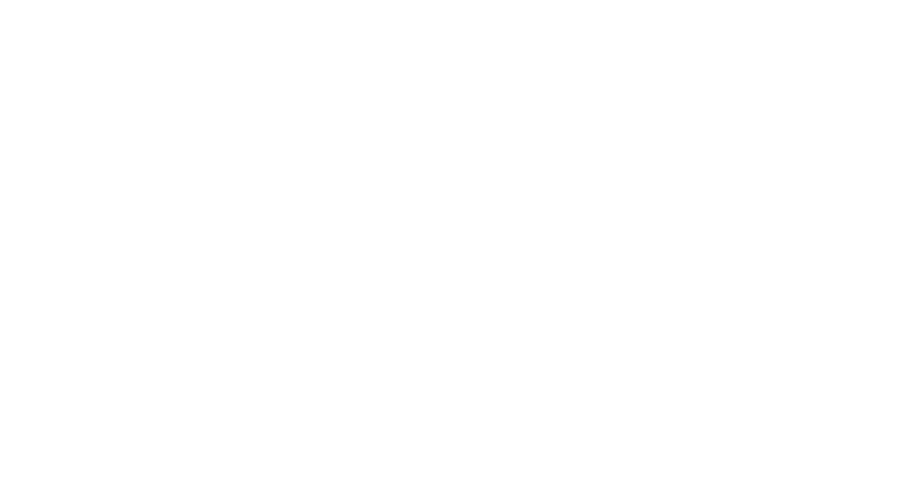
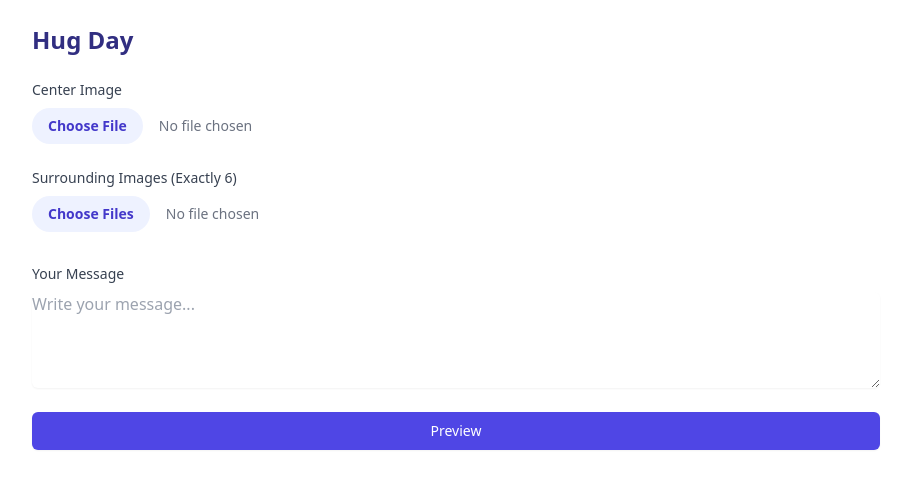
Before and after one commit to hackhub817/love_project, a React (Vite) app in the folder client/: page /hug in a window 1280 px wide. Before the commit this address had no page. Shown: the top 488 px of the page, without its empty margins (184-1095 px from the left). Built offline with nearby package versions, Linux system fonts and the light colour scheme.

Commit message:
username addded

```diff
--- a/client/src/App.jsx
+++ b/client/src/App.jsx
@@ -3,12 +3,13 @@ import Login from "./Pages/Auth/Login";
 import Register from "./Pages/Auth/Register";
 import Dashboard from "./Pages/Dashboard";
 import ProtectedRoute from "./components/ProtectedRoute";
-
+import HugDay from "./components/days/HugDay";
 function App() {
   return (
     <Routes>
       <Route path="/login" element={<Login />} />
       <Route path="/register" element={<Register />} />
+      <Route path="/hug" element={<HugDay />} />
       <Route
         path="/dashboard/*"
         element={
--- a/client/src/Pages/Auth/Register.jsx
+++ b/client/src/Pages/Auth/Register.jsx
@@ -1,12 +1,8 @@
-import  { useState, Fragment, useEffect } from "react";
+import { useState, Fragment, useEffect } from "react";
 import { IoLogoFacebook } from "react-icons/io5";
 import { FaGoogle } from "react-icons/fa";
 import { Link, useNavigate } from "react-router-dom";
-import {
-  registerUser,
-
-  sendOtp,
-} from "../api/Api";
+import { registerUser, sendOtp } from "../api/Api";
 
 import { VscEye, VscEyeClosed } from "react-icons/vsc";
 
@@ -60,6 +56,7 @@ const SignUpForm = () => {
     userPassword: "",
     confirmPassword: "",
     phoneNumber: "",
+    userName: "",
     otp: "",
   });
 
@@ -89,9 +86,15 @@ const SignUpForm = () => {
       fullName,
       confirmPassword,
       phoneNumber,
-
+      userName,
     } = registerData;
-    if (!userEmail || !userPassword || !fullName || !confirmPassword) {
+    if (
+      !userEmail ||
+      !userPassword ||
+      !fullName ||
+      !confirmPassword ||
+      !userName
+    ) {
       setLoaderActive(false);
       return toast.error("Please fill all the fields!");
     }
@@ -207,7 +210,9 @@ const SignUpForm = () => {
       setIsLoadingResendOtp(false);
       return toast.error("Email is Invalid!");
     }
-    const response = await resendOtp({ userEmail: registerData.userEmail });
+    const response = await resendOtp({
+      userEmail: registerData.userEmail,
+    });
 
     if (response?.success) {
       setLoaderActive(false);
@@ -238,6 +243,25 @@ const SignUpForm = () => {
               name="fullName"
               onChange={handleUserInput}
               value={registerData?.fullName}
+            />
+          </div>
+        </div>
+        <div className="w-full lg:w-1/2">
+          <div className="flex flex-col mx-2 mb-6">
+            <label
+              htmlFor="userName"
+              className="mb-1 text-[0.85rem]  font-semibold"
+            >
+              userName
+            </label>
+            <input
+              type="text"
+              className="px-4 leading-10 rounded-md bg-blue-50 focus:outline-none focus:border focus:border-blue-600 "
+              id="userName"
+              placeholder="Please Enter unique user name"
+              name="userName"
+              onChange={handleUserInput}
+              value={registerData?.userName}
             />
           </div>
         </div>
--- /dev/null
+++ b/client/src/components/days/HugDay.jsx
@@ -0,0 +1,280 @@
+import { useState } from "react";
+import { motion } from "framer-motion";
+import { toast } from "sonner";
+import { submitTeddyDayData, uploadImages } from "../../Pages/api/Api";
+
+const HugDay = () => {
+  const [loading, setLoading] = useState(false);
+  const [showPreview, setShowPreview] = useState(false);
+  const [formData, setFormData] = useState({
+    centerImage: null,
+    surroundingImages: [],
+    message: "",
+  });
+
+  // Store temporary image files
+  const [tempImages, setTempImages] = useState({
+    centerImage: null,
+    surroundingImages: [],
+  });
+
+  const handleCenterImageChange = (e) => {
+    const file = e.target.files[0];
+    if (file) {
+      setTempImages((prev) => ({
+        ...prev,
+        centerImage: file,
+      }));
+      setFormData((prev) => ({
+        ...prev,
+        centerImage: URL.createObjectURL(file),
+      }));
+    }
+  };
+
+  const handleSurroundingImagesChange = (e) => {
+    const files = Array.from(e.target.files);
+    if (files.length > 6) {
+      toast.error("You can only upload up to 6 surrounding images");
+      return;
+    }
+
+    const tempUrls = files.map((file) => URL.createObjectURL(file));
+    setTempImages((prev) => ({
+      ...prev,
+      surroundingImages: files,
+    }));
+    setFormData((prev) => ({
+      ...prev,
+      surroundingImages: tempUrls,
+    }));
+  };
+
+  const handlePreview = (e) => {
+    e.preventDefault();
+    if (!formData.centerImage || formData.surroundingImages.length < 6) {
+      toast.error("Please upload all required images");
+      return;
+    }
+    setShowPreview(true);
+  };
+
+  const handleSubmit = async () => {
+    try {
+      setLoading(true);
+
+      // Upload center image
+      const centerImageFormData = new FormData();
+      centerImageFormData.append("images", tempImages.centerImage);
+      const centerImageResponse = await uploadImages(centerImageFormData);
+
+      // Upload surrounding images
+      const surroundingImagesFormData = new FormData();
+      tempImages.surroundingImages.forEach((file) => {
+        surroundingImagesFormData.append("images", file);
+      });
+      const surroundingImagesResponse = await uploadImages(
+        surroundingImagesFormData
+      );
+
+      // Submit all data
+      await submitTeddyDayData({
+        day: "Hug",
+        messages: [formData.message],
+        images: [
+          centerImageResponse.imageUrls[0],
+          ...surroundingImagesResponse.imageUrls,
+        ],
+      });
+
+      toast.success("Hug Day data submitted successfully!");
+      setShowPreview(false);
+      // Reset form
+      setFormData({
+        centerImage: null,
+        surroundingImages: [],
+        message: "",
+      });
+      setTempImages({
+        centerImage: null,
+        surroundingImages: [],
+      });
+    } catch (error) {
+      toast.error("Failed to submit data");
+    } finally {
+      setLoading(false);
+    }
+  };
+
+  if (showPreview) {
+    return (
+      <div className="min-h-screen bg-gradient-to-b from-pink-50 to-indigo-50 py-12 px-4">
+        <div className="max-w-4xl mx-auto">
+          <motion.div
+            initial={{ opacity: 0, y: -20 }}
+            animate={{ opacity: 1, y: 0 }}
+            className="text-center mb-8"
+          >
+            <h1 className="text-3xl font-bold text-indigo-900">
+              Hug Day Preview
+            </h1>
+          </motion.div>
+
+          <div className="relative w-full aspect-square max-w-2xl mx-auto">
+            {/* Center Image */}
+            <motion.div
+              initial={{ scale: 0 }}
+              animate={{ scale: 1 }}
+              className="absolute top-1/2 left-1/2 transform -translate-x-1/2 -translate-y-1/2 w-1/3 aspect-square rounded-full overflow-hidden z-10 border-4 border-white shadow-xl"
+            >
+              <img
+                src={formData.centerImage}
+                alt="Center"
+                className="w-full h-full object-cover"
+              />
+            </motion.div>
+
+            {/* Surrounding Images */}
+            {formData.surroundingImages.map((url, index) => {
+              const angle = index * 60 * (Math.PI / 180);
+              const radius = 42; // Percentage of container width
+              const x = 50 + radius * Math.cos(angle);
+              const y = 50 + radius * Math.sin(angle);
+
+              return (
+                <motion.div
+                  key={index}
+                  initial={{ scale: 0 }}
+                  animate={{ scale: 1 }}
+                  transition={{ delay: index * 0.1 }}
+                  className="absolute w-1/4 aspect-square rounded-full overflow-hidden border-4 border-white shadow-lg"
+                  style={{
+                    left: `${x}%`,
+                    top: `${y}%`,
+                    transform: "translate(-50%, -50%)",
+                  }}
+                >
+                  <img
+                    src={url}
+                    alt={`Surrounding ${index + 1}`}
+                    className="w-full h-full object-cover"
+                  />
+                </motion.div>
+              );
+            })}
+          </div>
+
+          <div className="flex justify-center gap-4 mt-8">
+            <button
+              onClick={() => setShowPreview(false)}
+              className="px-6 py-2 bg-white text-indigo-600 rounded-full border-2 border-indigo-600 hover:bg-indigo-50"
+            >
+              Edit
+            </button>
+            <button
+              onClick={handleSubmit}
+              disabled={loading}
+              className="px-6 py-2 bg-indigo-600 text-white rounded-full hover:bg-indigo-700 disabled:bg-gray-400 flex items-center gap-2"
+            >
+              {loading ? (
+                <>
+                  <span>Submitting</span>
+                  <div className="w-4 h-4 border-2 border-white border-t-transparent rounded-full animate-spin" />
+                </>
+              ) : (
+                "Submit"
+              )}
+            </button>
+          </div>
+        </div>
+      </div>
+    );
+  }
+
+  return (
+    <div className="p-6 max-w-4xl mx-auto">
+      <h1 className="text-2xl font-bold text-indigo-900 mb-6">Hug Day</h1>
+
+      <form onSubmit={handlePreview} className="space-y-6">
+        <div className="space-y-2">
+          <label className="block text-sm font-medium text-gray-700">
+            Center Image
+          </label>
+          <input
+            type="file"
+            accept="image/*"
+            onChange={handleCenterImageChange}
+            className="block w-full text-sm text-gray-500
+              file:mr-4 file:py-2 file:px-4
+              file:rounded-full file:border-0
+              file:text-sm file:font-semibold
+              file:bg-indigo-50 file:text-indigo-700
+              hover:file:bg-indigo-100"
+          />
+          {formData.centerImage && (
+            <div className="w-32 h-32 rounded-full overflow-hidden">
+              <img
+                src={formData.centerImage}
+                alt="Center preview"
+                className="w-full h-full object-cover"
+              />
+            </div>
+          )}
+        </div>
+
+        <div className="space-y-2">
+          <label className="block text-sm font-medium text-gray-700">
+            Surrounding Images (Exactly 6)
+          </label>
+          <input
+            type="file"
+            multiple
+            accept="image/*"
+            onChange={handleSurroundingImagesChange}
+            className="block w-full text-sm text-gray-500
+              file:mr-4 file:py-2 file:px-4
+              file:rounded-full file:border-0
+              file:text-sm file:font-semibold
+              file:bg-indigo-50 file:text-indigo-700
+              hover:file:bg-indigo-100"
+          />
+          <div className="flex flex-wrap gap-2">
+            {formData.surroundingImages.map((url, idx) => (
+              <div key={idx} className="w-20 h-20 rounded-full overflow-hidden">
+                <img
+                  src={url}
+                  alt={`Surrounding ${idx + 1}`}
+                  className="w-full h-full object-cover"
+                />
+              </div>
+            ))}
+          </div>
+        </div>
+
+        <div className="space-y-2">
+          <label className="block text-sm font-medium text-gray-700">
+            Your Message
+          </label>
+          <textarea
+            value={formData.message}
+            onChange={(e) =>
+              setFormData((prev) => ({ ...prev, message: e.target.value }))
+            }
+            rows={4}
+            className="mt-1 block w-full rounded-md border-gray-300 shadow-sm focus:border-indigo-500 focus:ring-indigo-500"
+            placeholder="Write your message..."
+          />
+        </div>
+
+        <button
+          type="submit"
+          className="w-full flex justify-center py-2 px-4 border border-transparent rounded-md shadow-sm text-sm font-medium text-white bg-indigo-600 hover:bg-indigo-700 focus:outline-none focus:ring-2 focus:ring-offset-2 focus:ring-indigo-500"
+        >
+          Preview
+        </button>
+      </form>
+    </div>
+  );
+};
+
+export default HugDay;
```
Also changed, not shown: 2 other files (tests, documents, lock files or other folders).
